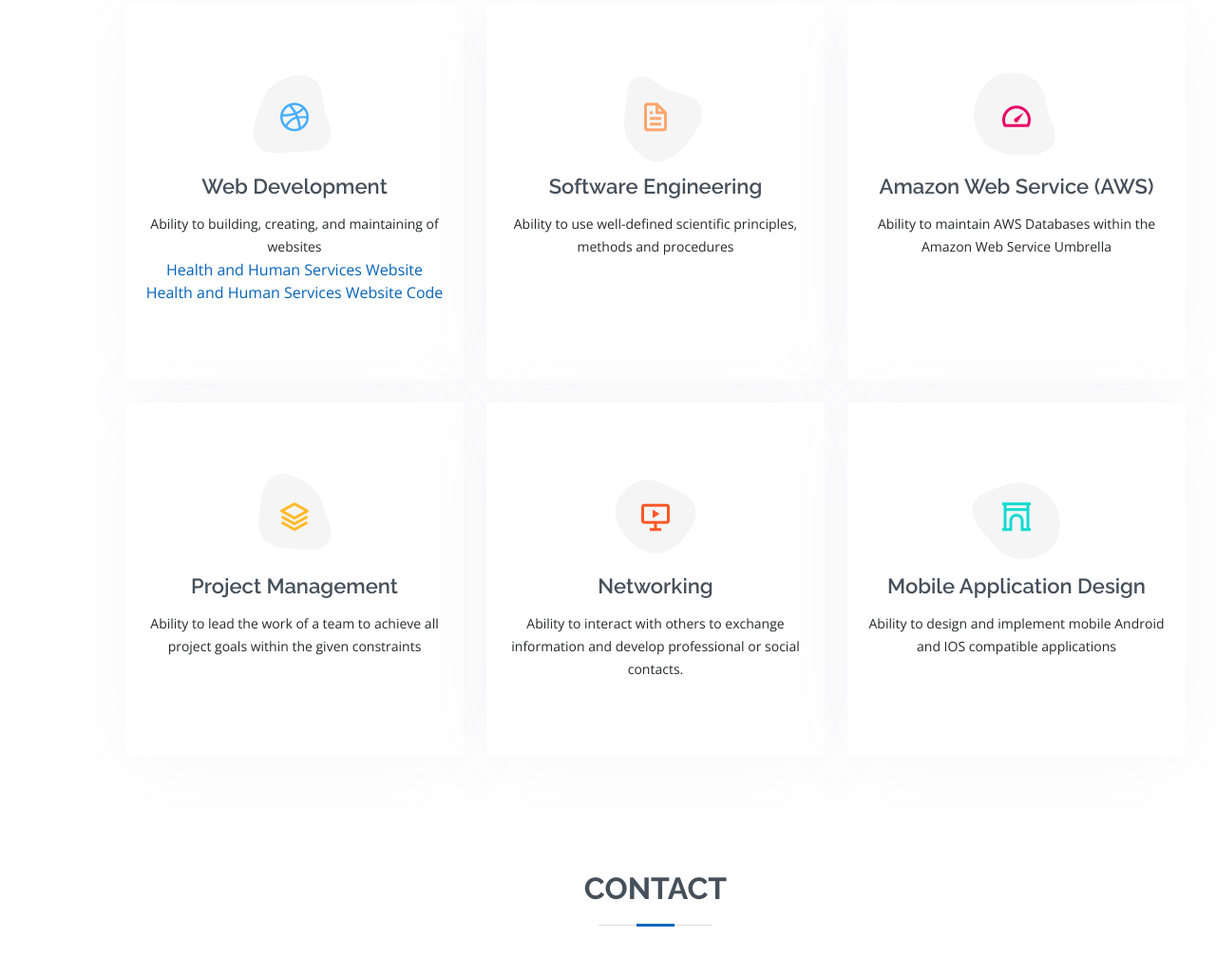
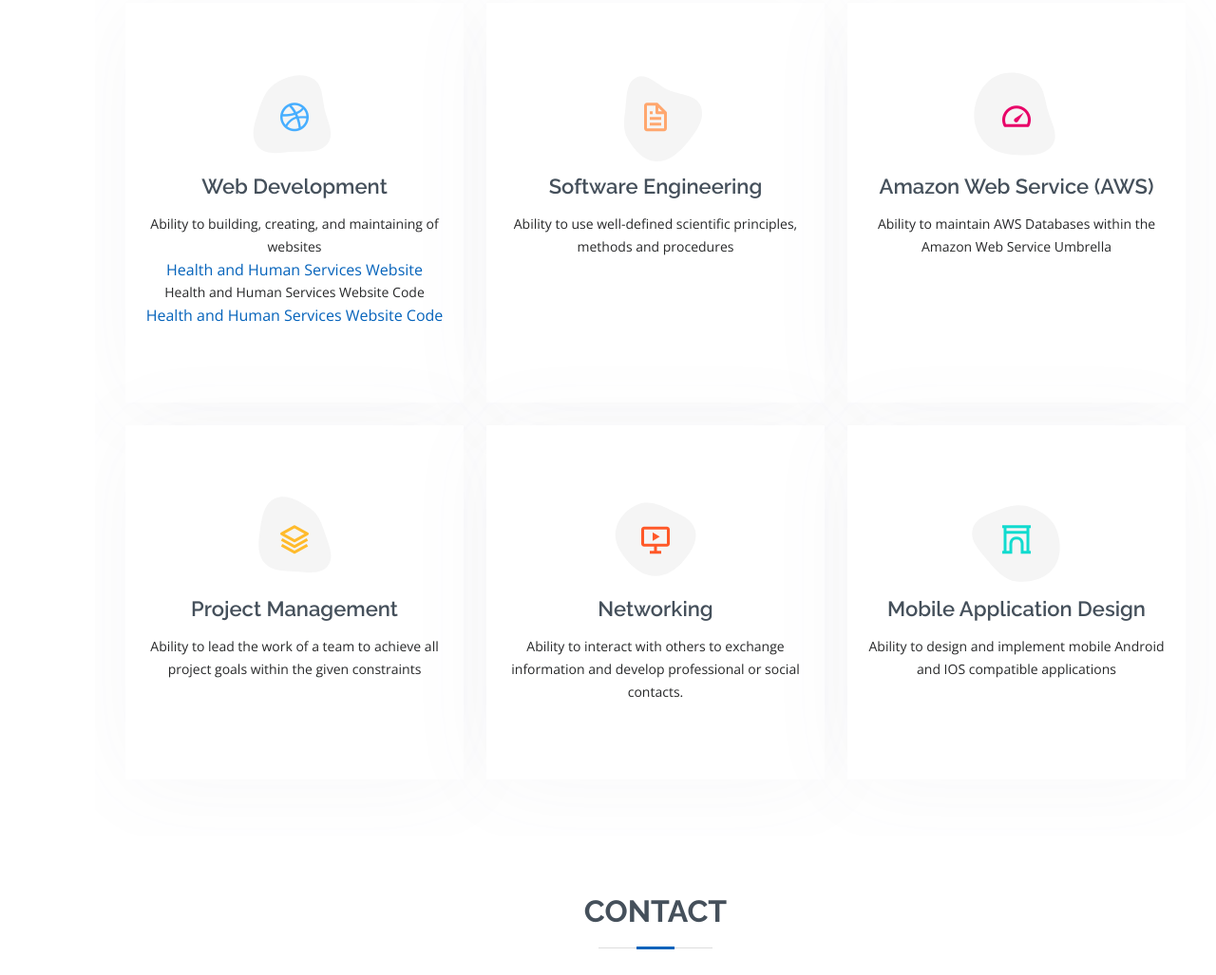
Before and after one commit to Domuto/daniel.io, a plain HTML site: page index.html in a window 1280 px wide. Shown: the part 3432-4459 px from the top of the page at 95% size. Drawn offline with nearby package versions, Linux system fonts and the light colour scheme.

Commit message:
Update index.html

```diff
--- a/index.html
+++ b/index.html
@@ -309,7 +309,7 @@
               <h4><a href="">Web Development</a></h4>
               <p>Ability to building, creating, and maintaining of websites</p>
               <a href="https://domuto.github.io/Health-and-Human-Services-Website/index.html">Health and Human Services Website</a>
-              <span> </span>
+          <p>Health and Human Services Website Code</p>
               <a href="https://github.com/Domuto/Health-and-Human-Services-Website">Health and Human Services Website Code</a>
             </div>
           </div>
```
